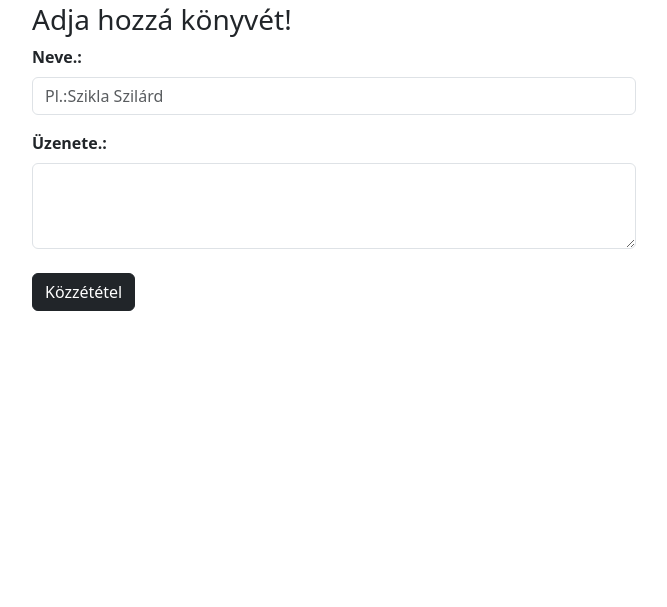
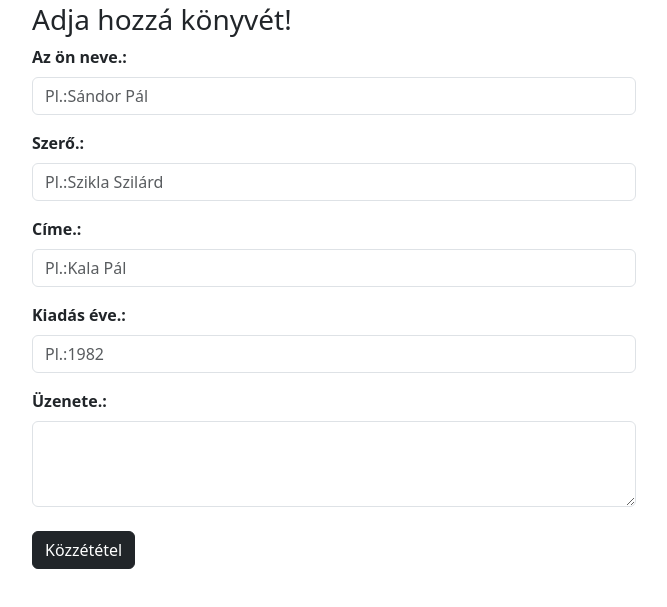
Before and after one commit to viktorkaa/Konyvtar, a plain HTML site: page hozzadas.html in a window 1280 px wide. Shown: the part 101-708 px from the top of the page, without its empty margins (306-973 px from the left). Drawn offline with nearby package versions, Linux system fonts and the light colour scheme.

Commit message:
Teljes oldal(ak)

```diff
--- a/hozzadas.html
+++ b/hozzadas.html
@@ -6,7 +6,7 @@
     <meta name="viewport" content="width=device-width, initial-scale=1.0">
     <link href="https://cdn.jsdelivr.net/npm/bootstrap@5.3.0-alpha1/dist/css/bootstrap.min.css" rel="stylesheet">
     <script src="https://cdn.jsdelivr.net/npm/bootstrap@5.3.0-alpha1/dist/js/bootstrap.bundle.min.js"></script>
-    <title>Document</title>
+    <title>Személyes Könyvtár Kezelő Portál</title>
 </head>
 <body>
     <div class="row justify-content-center mt-5">
@@ -16,8 +16,20 @@
         <h1>Valami kimaradt?</h1>
         <h3>Adja hozzá könyvét!</h3>
         <div class="mb-3">
-            <label for="exampleFormControlInput1" class="form-label"><b>Neve.:</b></label>
+            <label for="exampleFormControlInput1" class="form-label"><b>Az ön neve.:</b></label>
+            <input type="email" class="form-control" id="name" placeholder="Pl.:Sándor Pál">
+        </div>
+        <div class="mb-3">
+            <label for="exampleFormControlInput1" class="form-label"><b>Szerő.:</b></label>
             <input type="email" class="form-control" id="name" placeholder="Pl.:Szikla Szilárd">
+        </div>
+        <div class="mb-3">
+            <label for="exampleFormControlInput1" class="form-label"><b>Címe.:</b></label>
+            <input type="email" class="form-control" id="name" placeholder="Pl.:Kala Pál">
+        </div>
+        <div class="mb-3">
+            <label for="exampleFormControlInput1" class="form-label"><b>Kiadás éve.:</b></label>
+            <input type="email" class="form-control" id="name" placeholder="Pl.:1982">
         </div>
         <div class="mb-3">
             <label for="exampleFormControlTextarea1" class="form-label"><b>Üzenete.:</b></label>
```
Also changed, not shown: index.html (+1 -1 lines).
